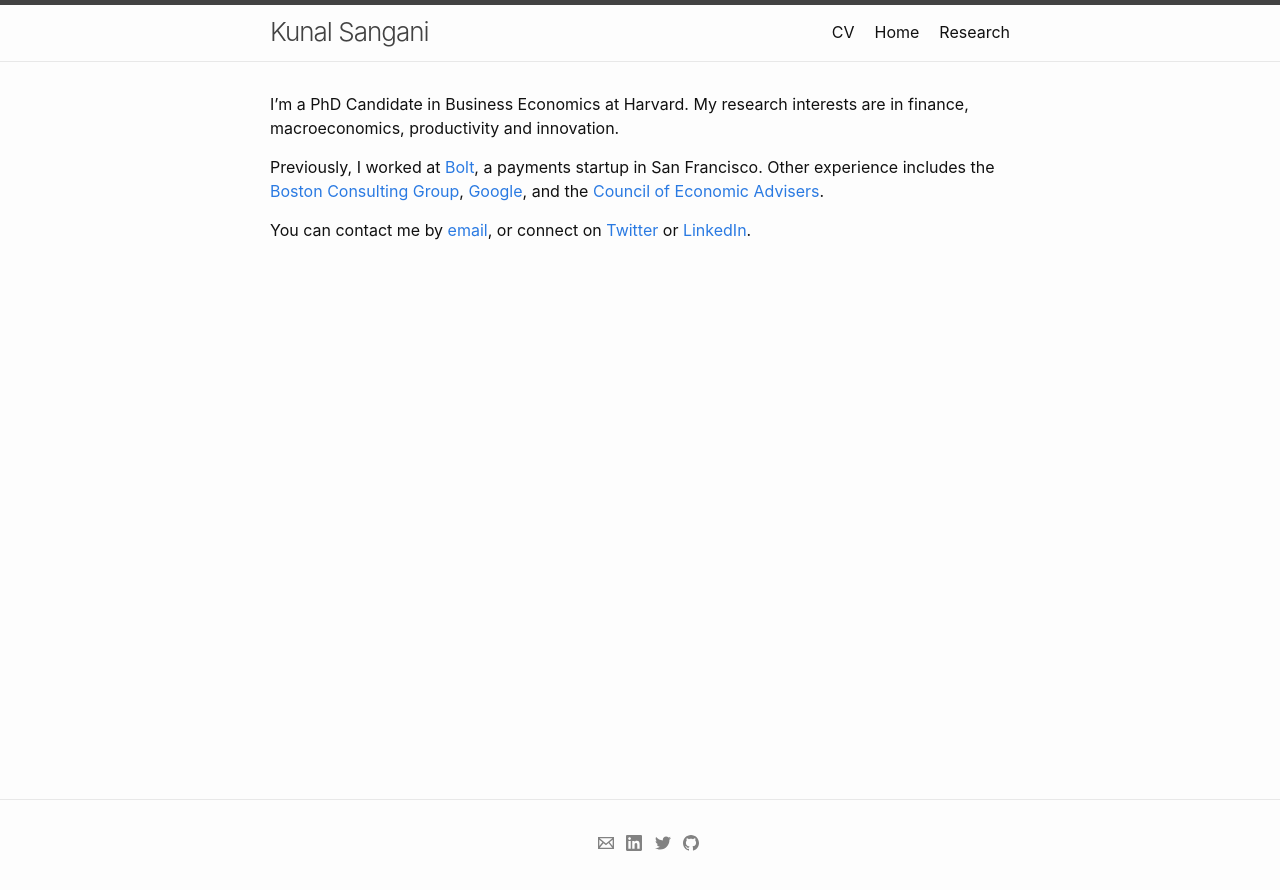
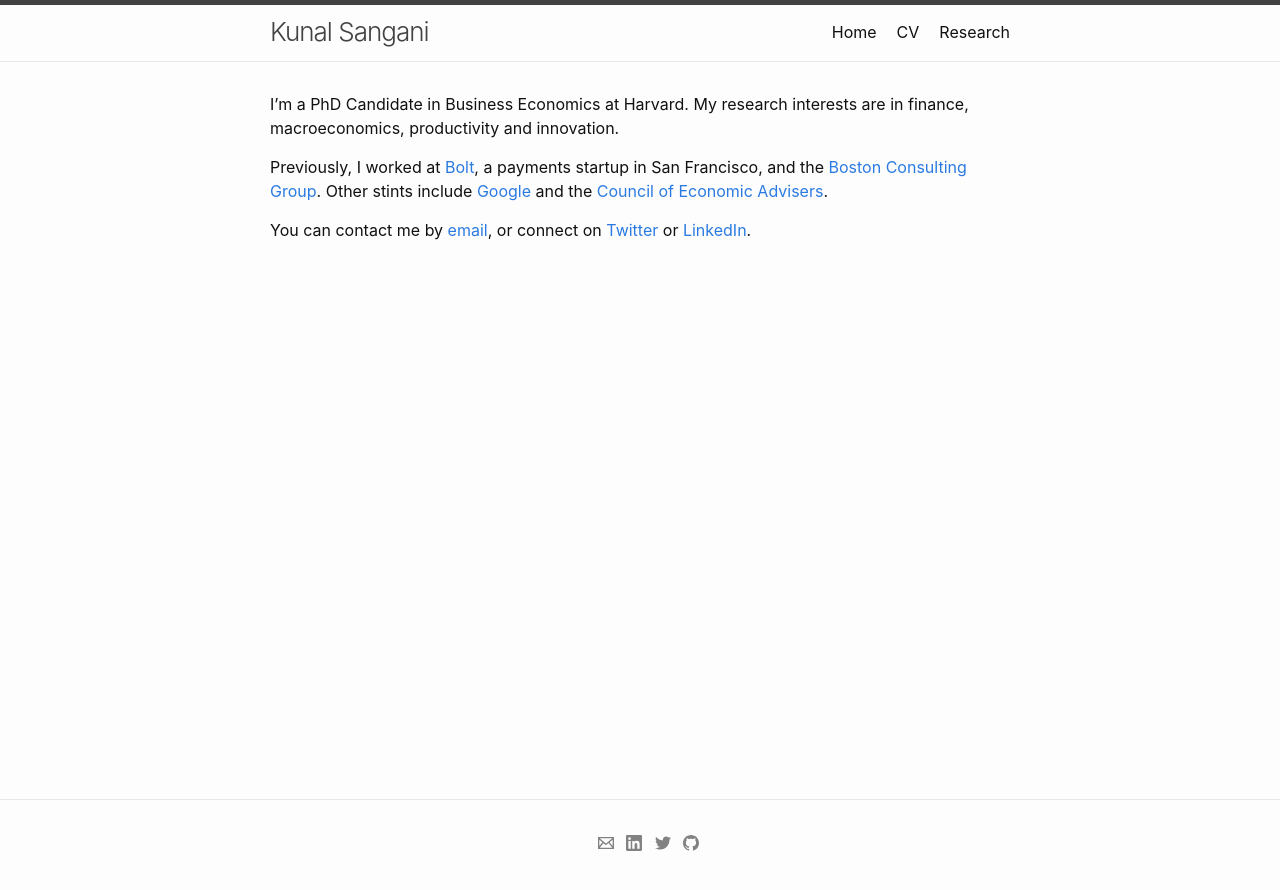
Before and after one commit to kunalsangani/kunalsangani.github.io, a Jekyll site: the page built from index.markdown, in a window 1280 px wide. Shown: the top 890 px of the page. Built offline with Jekyll 4.4.1, drawn with Linux system fonts in a browser that asks for light colours; nearby versions of some CDN libraries.

Commit message:
Fixed site order

```diff
--- a/_data/live-sites.yml
+++ /dev/null
@@ -1 +0,0 @@
-- Home
--- a/_includes/header.html
+++ b/_includes/header.html
@@ -1,9 +1,10 @@
 <header class="site-header">
 
   <div class="wrapper">
-    {%- assign default_paths = site.pages | map: "path" -%}
+    {%- assign sorted_pages = site.pages | sort:"order" -%}
+    {%- assign default_paths = sorted_pages | map: "path" -%}
     {%- assign page_paths = site.header_pages | default: default_paths -%}
-    {%- assign titles_size = site.pages | map: 'title' | join: '' | size -%}
+    {%- assign titles_size = sorted_pages | map: 'title' | join: '' | size -%}
     <a class="site-title" rel="author" href="{{ "/" | relative_url }}">{{ site.title | escape }}</a>
 
     {%- if titles_size > 0 -%}
@@ -19,7 +20,7 @@
 
         <div class="trigger">
           {%- for path in page_paths -%}
-            {%- assign my_page = site.pages | where: "path", path | first -%}
+            {%- assign my_page = sorted_pages | where: "path", path | first -%}
             {%- if my_page.title -%}
             <a class="page-link" href="{{ my_page.url | relative_url }}">{{ my_page.title | escape }}</a>
             {%- endif -%}
--- a/index.markdown
+++ b/index.markdown
@@ -10,6 +10,6 @@ order: 1
 
 I'm a PhD Candidate in Business Economics at Harvard. My research interests are in finance, macroeconomics, productivity and innovation.
 
-Previously, I worked at [Bolt](https://bolt.com), a payments startup in San Francisco. Other experience includes the [Boston Consulting Group](https://bcg.com), [Google](https://chromeenterprise.google/os/), and the [Council of Economic Advisers](https://obamawhitehouse.archives.gov/sites/default/files/docs/ERP_2016_Book_Complete%20JA.pdf).
+Previously, I worked at [Bolt](https://bolt.com), a payments startup in San Francisco, and the [Boston Consulting Group](https://bcg.com). Other stints include [Google](https://chromeenterprise.google/os/) and the [Council of Economic Advisers](https://obamawhitehouse.archives.gov/sites/default/files/docs/ERP_2016_Book_Complete%20JA.pdf).
 
 You can contact me by [email](mailto:8ksangani@gmail.com), or connect  on [Twitter](https://twitter.com/ksangani8) or [LinkedIn](https://www.linkedin.com/in/kunalsangani/).
```
